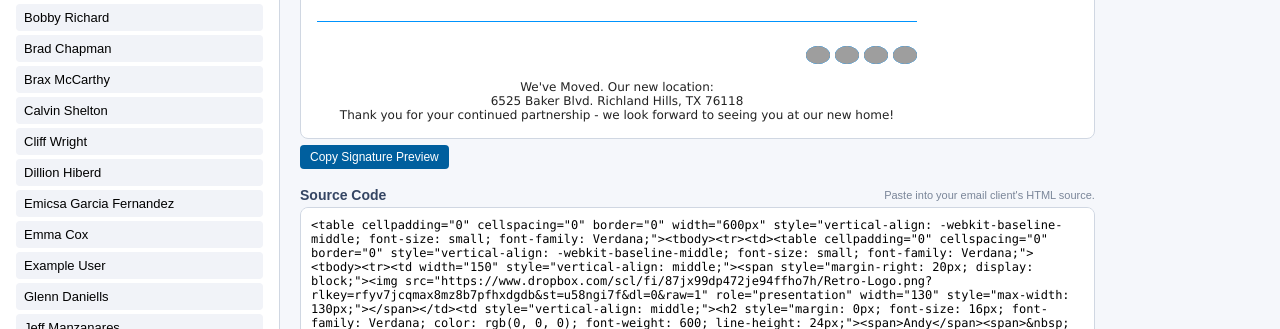
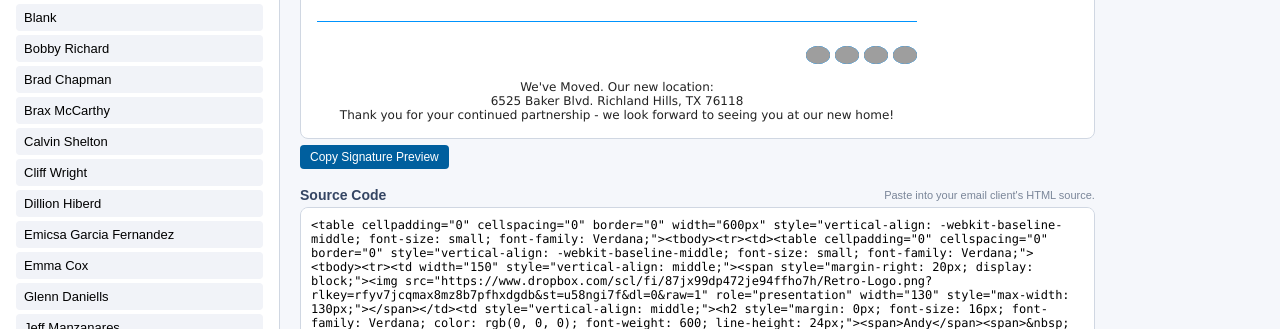
Before and after one commit to MrMtz214/LayneGlassCo-Signatures, a plain HTML site: page index.html in a window 1280 px wide. Shown: the part 201-530 px from the top of the page. Drawn offline with Linux system fonts and the light colour scheme; grey boxes are pictures that could not be loaded.

Commit message:
Add blank signature entry to signatures object

```diff
--- a/index.html
+++ b/index.html
@@ -233,7 +233,7 @@ let isAdmin = true;
 // ===== Signature data store =====
 // Start with a sample entry. Use Admin to add real signatures.
 const signatures = {
-    "Example User": {
+    "Blank": {
         "title": "Sample Title",
         "html": "<p>Paste signature HTML here…</p>"
     },
```
